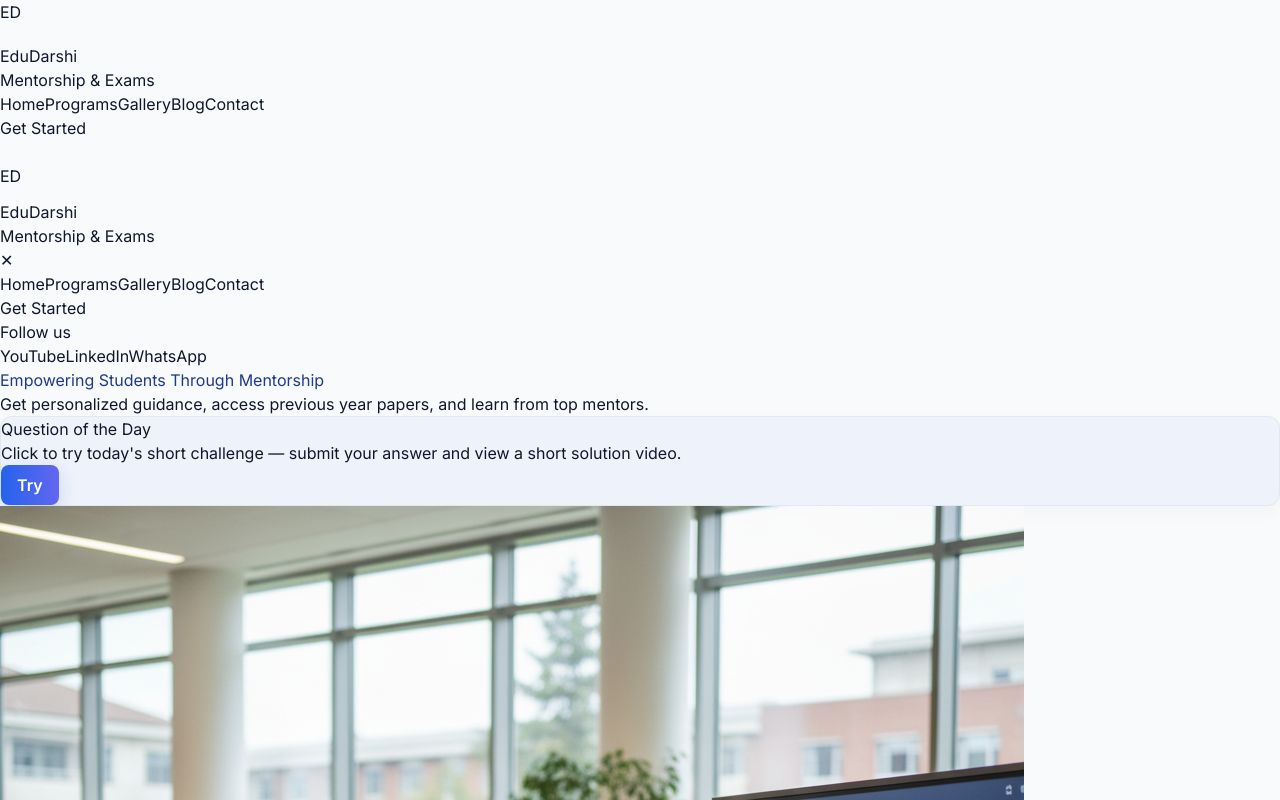
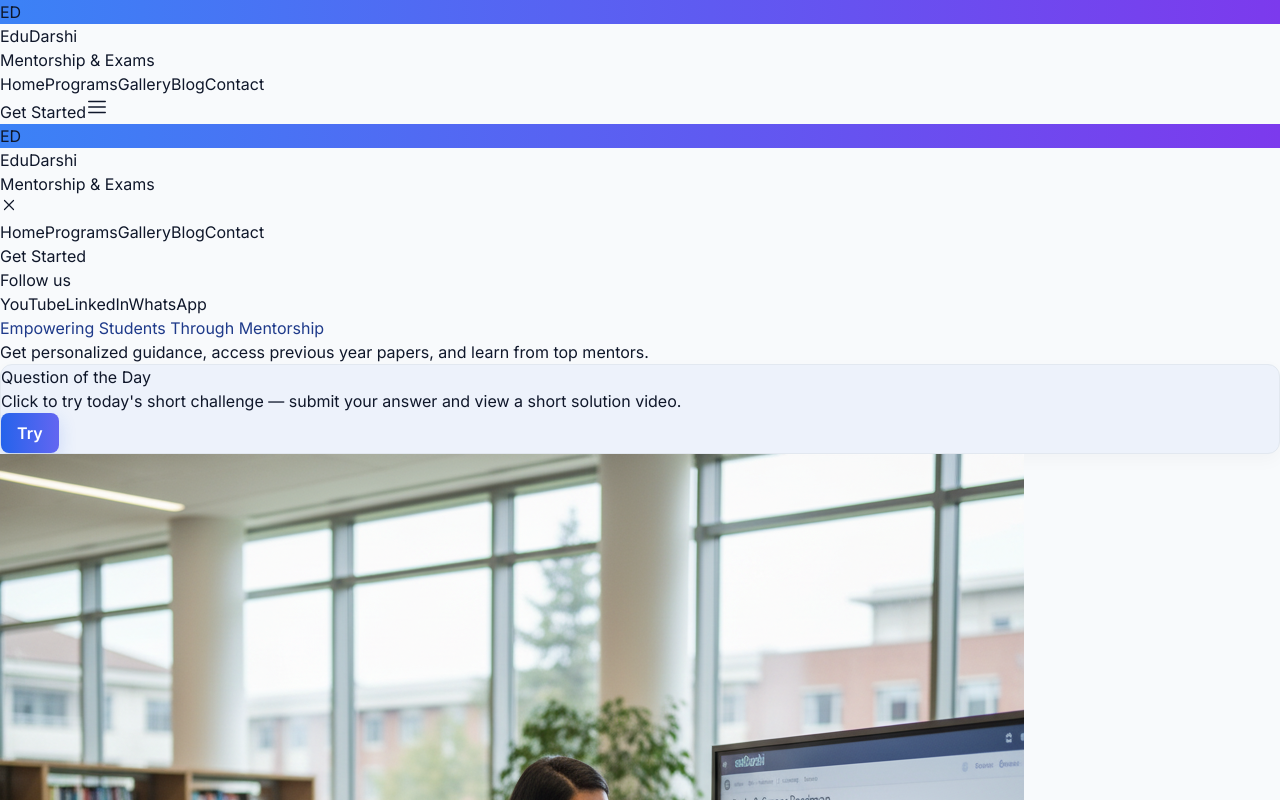
Before and after one commit to Sajalaxena/edu_Darshi, a React (Vite) app: page / in a window 1280 px wide. Shown: the top 800 px of the page. Built offline with nearby package versions, Linux system fonts and the light colour scheme.

Commit message:
fix rising star popup

```diff
--- a/src/components/Navbar.jsx
+++ b/src/components/Navbar.jsx
@@ -1,185 +1,196 @@
 // src/components/Navbar.jsx
-import React, { useEffect, useRef, useState } from "react";
-import { Link, NavLink } from "react-router-dom";
+import React, { useEffect, useState } from "react";
+import { Link, NavLink, useLocation } from "react-router-dom";
+import { X, List } from "phosphor-react"; // optional icons, fallback SVGs included below
 
 export default function Navbar() {
   const [open, setOpen] = useState(false);
-  const btnRef = useRef(null);
-  const mobileMenuRef = useRef(null);
+  const location = useLocation();
 
-  // lock scroll when menu open and allow ESC to close
+  // close the mobile menu on route change
   useEffect(() => {
-    document.body.style.overflow = open ? "hidden" : "";
-    const onKey = (e) => {
-      if (e.key === "Escape") setOpen(false);
-    };
-    window.addEventListener("keydown", onKey);
+    setOpen(false);
+  }, [location]);
+
+  // lock body scroll while menu open
+  useEffect(() => {
+    if (open) {
+      document.body.style.overflow = "hidden";
+    } else {
+      document.body.style.overflow = "";
+    }
     return () => {
-      window.removeEventListener("keydown", onKey);
       document.body.style.overflow = "";
     };
   }, [open]);
 
-  // optional: focus first link when menu opens
-  useEffect(() => {
-    if (open) {
-      const firstLink = mobileMenuRef.current?.querySelector("a, button");
-      firstLink?.focus();
-    } else {
-      btnRef.current?.focus();
-    }
-  }, [open]);
-
-  const navLinkClass = ({ isActive }) =>
-    isActive
-      ? "px-3 py-2 rounded-md text-sm font-medium text-slate-900 bg-white/0"
-      : "px-3 py-2 rounded-md text-sm font-medium text-slate-600 hover:text-slate-900";
+  const navItems = [
+    { to: "/", label: "Home" },
+    { to: "/plans", label: "Programs" },
+    { to: "/gallery", label: "Gallery" },
+    { to: "/blogs", label: "Blog" },
+    { to: "/contact", label: "Contact" },
+  ];
 
   return (
-    <header className="bg-white/95 backdrop-blur-sm sticky top-0 z-50 border-b">
-      <div className="container mx-auto px-4 md:px-6 py-3 flex items-center justify-between">
-        {/* Logo */}
+    <>
+      {/* Fixed header */}
+      <header
+        className="fixed inset-x-0 top-0 z-50 bg-white/90 backdrop-blur-md border-b border-slate-200"
+        role="banner"
+      >
+        <div className="container mx-auto px-4 sm:px-6 lg:px-8">
+          <div className="flex items-center justify-between h-16">
+            {/* Brand */}
             <Link to="/" className="flex items-center gap-3">
               <div
-            style={{ width: 44, height: 44 }}
-            className="rounded-md bg-gradient-to-br from-blue-500 to-indigo-600 grid place-items-center text-white font-bold shadow"
-            aria-hidden
+                className="w-10 h-10 rounded-md grid place-items-center text-white font-bold"
+                style={{
+                  background:
+                    "linear-gradient(90deg,#3b82f6,#7c3aed)", // blue -> purple
+                }}
               >
                 ED
               </div>
 
               <div className="hidden sm:block">
-            <div className="font-semibold text-lg" style={{ color: "var(--brand-900)" }}>
-              EduDarshi
-            </div>
-            <div className="text-xs text-slate-500 -mt-1">Mentorship & Exams</div>
+                <div className="font-semibold text-slate-900">EduDarshi</div>
+                <div className="text-xs text-slate-500 -mt-0.5">Mentorship & Exams</div>
               </div>
             </Link>
 
             {/* Desktop nav */}
-        <nav className="hidden md:flex items-center gap-4">
-          <NavLink to="/" className={navLinkClass}>
-            Home
+            <nav className="hidden md:flex items-center gap-6">
+              {navItems.map((n) => (
+                <NavLink
+                  key={n.to}
+                  to={n.to}
+                  className={({ isActive }) =>
+                    isActive
+                      ? "font-medium text-slate-900"
+                      : "text-slate-600 hover:text-slate-900"
+                  }
+                >
+                  {n.label}
                 </NavLink>
-          <NavLink to="/plans" className={navLinkClass}>
-            Programs
-          </NavLink>
-          <NavLink to="/gallery" className={navLinkClass}>
-            Gallery
-          </NavLink>
-          <NavLink to="/blogs" className={navLinkClass}>
-            Blog
-          </NavLink>
-          <NavLink to="/contact" className={navLinkClass}>
-            Contact
-          </NavLink>
+              ))}
             </nav>
 
-        {/* Right actions (desktop) */}
-        <div className="hidden md:flex items-center gap-3">
-          <a
-            href="/signup"
-            className="text-sm font-semibold px-4 py-2 rounded-md bg-gradient-to-r from-indigo-600 to-blue-500 text-white shadow hover:opacity-95"
+            {/* Right side (CTA + mobile toggle) */}
+            <div className="flex items-center gap-3">
+              <Link
+                to="/plans"
+                className="hidden md:inline-block px-3 py-1.5 rounded-md bg-indigo-600 text-white text-sm shadow hover:bg-indigo-700"
               >
                 Get Started
-          </a>
-        </div>
+              </Link>
 
-        {/* Mobile hamburger */}
-        <div className="md:hidden flex items-center">
+              {/* Mobile: hamburger */}
               <button
-            ref={btnRef}
-            onClick={() => setOpen((v) => !v)}
+                className="md:hidden inline-flex items-center justify-center p-2 rounded-md text-slate-700 hover:bg-slate-100 focus:outline-none"
                 aria-expanded={open}
-            aria-label={open ? "Close menu" : "Open menu"}
-            className="p-2 rounded-md inline-flex items-center justify-center text-slate-700 hover:bg-slate-100"
+                aria-label="Open menu"
+                onClick={() => setOpen(true)}
               >
-            {/* animated burger / X */}
-            <svg className={`w-6 h-6 transition-transform ${open ? "rotate-45" : ""}`} viewBox="0 0 24 24" fill="none">
-              <path d="M4 6h16M4 12h16M4 18h16" stroke="currentColor" strokeWidth="1.6" strokeLinecap="round" strokeLinejoin="round" style={{ opacity: open ? 0 : 1, transition: "opacity .18s" }} />
-              <path d="M6 6 L18 18" stroke="currentColor" strokeWidth="1.6" strokeLinecap="round" strokeLinejoin="round" style={{ opacity: open ? 1 : 0, transition: "opacity .18s" }} />
-              <path d="M6 18 L18 6" stroke="currentColor" strokeWidth="1.6" strokeLinecap="round" strokeLinejoin="round" style={{ opacity: open ? 1 : 0, transition: "opacity .18s" }} />
+                {/* hamburger icon */}
+                <svg width="22" height="22" viewBox="0 0 24 24" fill="none" aria-hidden>
+                  <path d="M3 6h18M3 12h18M3 18h18" stroke="currentColor" strokeWidth="1.6" strokeLinecap="round" />
                 </svg>
               </button>
             </div>
           </div>
+        </div>
+      </header>
 
-      {/* Mobile menu overlay */}
+      {/* Spacer so content doesn't go under fixed header */}
+      <div className="h-16" />
+
+      {/* Mobile Drawer */}
+      {/* Use portal for production if you want; inline is fine */}
       <div
+        className={`fixed inset-0 z-40 md:hidden pointer-events-none ${
+          open ? "pointer-events-auto" : "pointer-events-none"
+        }`}
         aria-hidden={!open}
-        className={`md:hidden fixed inset-0 z-40 transition-opacity ${open ? "opacity-100 pointer-events-auto" : "opacity-0 pointer-events-none"}`}
       >
-        {/* semi-transparent backdrop */}
+        {/* backdrop */}
         <div
           className={`absolute inset-0 bg-black/30 transition-opacity ${open ? "opacity-100" : "opacity-0"}`}
           onClick={() => setOpen(false)}
         />
 
         {/* sliding panel */}
-        <div
-          ref={mobileMenuRef}
-          className={`absolute right-0 top-0 h-full w-[84%] max-w-sm bg-white shadow-xl transform transition-transform ${open ? "translate-x-0" : "translate-x-full"}`}
+        <aside
+          className={`absolute right-0 top-0 h-full w-full max-w-[92vw] sm:max-w-[420px] bg-white shadow-2xl transform transition-transform
+                      ${open ? "translate-x-0" : "translate-x-full"}`}
           role="dialog"
           aria-modal="true"
         >
-          <div className="p-4 border-b flex items-center justify-between">
-            <div className="flex items-center gap-3">
-              <div className="rounded-md bg-gradient-to-br from-blue-500 to-indigo-600 grid place-items-center text-white font-bold" style={{ width: 36, height: 36 }}>
+          <div className="flex items-center justify-between p-4 border-b">
+            <div>
+              <div className="flex items-center gap-2">
+                <div
+                  className="w-10 h-10 rounded-md grid place-items-center text-white font-bold"
+                  style={{
+                    background:
+                      "linear-gradient(90deg,#3b82f6,#7c3aed)",
+                  }}
+                >
                   ED
                 </div>
                 <div>
-                <div className="font-semibold">EduDarshi</div>
-                <div className="text-xs text-slate-500">Mentorship & Exams</div>
+                  <div className="font-semibold text-slate-900">EduDarshi</div>
+                  <div className="text-xs text-slate-500 -mt-0.5">Mentorship & Exams</div>
+                </div>
               </div>
             </div>
 
             <button
               onClick={() => setOpen(false)}
-              className="p-2 rounded-md text-slate-700 hover:bg-slate-100"
-              aria-label="Close mobile menu"
+              className="p-2 rounded-full hover:bg-slate-100 focus:outline-none focus:ring-2 focus:ring-indigo-300"
+              aria-label="Close menu"
             >
-              ✕
+              <svg width="18" height="18" viewBox="0 0 24 24" fill="none" aria-hidden>
+                <path d="M6 6L18 18M6 18L18 6" stroke="currentColor" strokeWidth="1.6" strokeLinecap="round" />
+              </svg>
             </button>
           </div>
 
-          <div className="p-4 space-y-4">
-            <NavLink to="/" onClick={() => setOpen(false)} className={({ isActive }) => (isActive ? "block px-3 py-2 rounded-md font-medium text-slate-900 bg-slate-50" : "block px-3 py-2 rounded-md text-slate-700 hover:bg-slate-50")} end>
-              Home
+          <nav className="p-4 space-y-1">
+            {navItems.map((n) => (
+              <NavLink
+                key={n.to}
+                to={n.to}
+                onClick={() => setOpen(false)}
+                className={({ isActive }) =>
+                  `block px-3 py-3 rounded-md text-base ${isActive ? "font-semibold text-slate-900" : "text-slate-700 hover:bg-slate-50"}`
+                }
+              >
+                {n.label}
               </NavLink>
+            ))}
 
-            <NavLink to="/plans" onClick={() => setOpen(false)} className={({ isActive }) => (isActive ? "block px-3 py-2 rounded-md font-medium text-slate-900 bg-slate-50" : "block px-3 py-2 rounded-md text-slate-700 hover:bg-slate-50")}>
-              Programs
-            </NavLink>
-
-            <NavLink to="/gallery" onClick={() => setOpen(false)} className={({ isActive }) => (isActive ? "block px-3 py-2 rounded-md font-medium text-slate-900 bg-slate-50" : "block px-3 py-2 rounded-md text-slate-700 hover:bg-slate-50")}>
-              Gallery
-            </NavLink>
-
-            <NavLink to="/blogs" onClick={() => setOpen(false)} className={({ isActive }) => (isActive ? "block px-3 py-2 rounded-md font-medium text-slate-900 bg-slate-50" : "block px-3 py-2 rounded-md text-slate-700 hover:bg-slate-50")}>
-              Blog
-            </NavLink>
-
-            <NavLink to="/contact" onClick={() => setOpen(false)} className={({ isActive }) => (isActive ? "block px-3 py-2 rounded-md font-medium text-slate-900 bg-slate-50" : "block px-3 py-2 rounded-md text-slate-700 hover:bg-slate-50")}>
-              Contact
-            </NavLink>
-
-            <div className="pt-4 border-t">
-              <a href="/signup" className="block w-full text-center px-4 py-2 rounded-md bg-gradient-to-r from-indigo-600 to-blue-500 text-white font-semibold shadow">
+            <div className="mt-4 px-3">
+              <Link
+                to="/plans"
+                onClick={() => setOpen(false)}
+                className="block w-full text-center px-4 py-2 rounded-md bg-indigo-600 text-white font-medium shadow hover:bg-indigo-700"
+              >
                 Get Started
-              </a>
+              </Link>
             </div>
 
-            <div className="pt-4 text-sm text-slate-500">
-              <div className="mb-2">Follow us</div>
-              <div className="flex gap-3">
+            <div className="mt-6 px-3 text-sm text-slate-500">
+              <div>Follow us</div>
+              <div className="flex gap-3 mt-3">
                 <a href="https://www.youtube.com/@EduDarshi_official" target="_blank" rel="noreferrer" className="text-slate-600 hover:text-slate-900">YouTube</a>
                 <a href="https://www.linkedin.com/company/edudarshi" target="_blank" rel="noreferrer" className="text-slate-600 hover:text-slate-900">LinkedIn</a>
                 <a href="https://whatsapp.com/channel/0029VbBPoK93rZZXswuddo2R" target="_blank" rel="noreferrer" className="text-slate-600 hover:text-slate-900">WhatsApp</a>
               </div>
             </div>
+          </nav>
+        </aside>
       </div>
-        </div>
-      </div>
-    </header>
+    </>
   );
 }
```
Also changed, not shown: src/components/RisingStarsModal.jsx (+76 -58 lines). Lines whose indentation alone changed are shown as unchanged.
